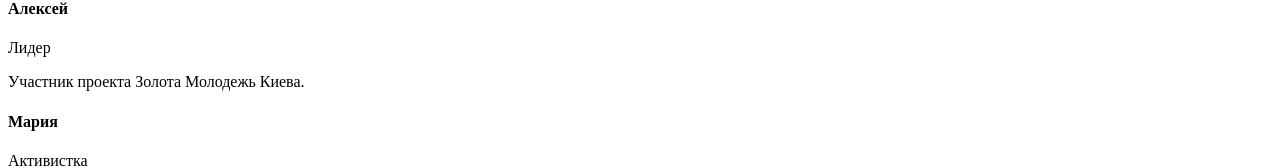
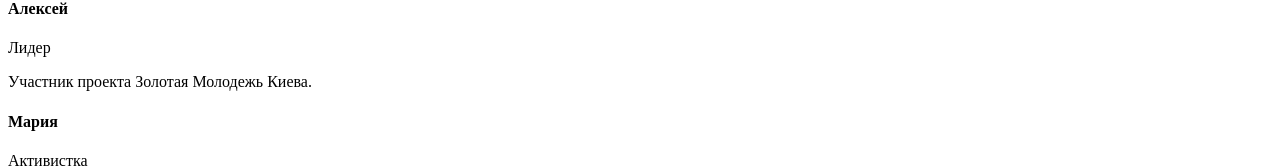
Before and after one commit to 4xsttqxnkh-afk/goldchildrenkiev, a React (Vite) app: page / in a window 1280 px wide. Shown: the part 150-318 px from the top of the page. Built offline with nearby package versions, Linux system fonts and the light colour scheme; the HTML template or start-up script is replaced by a standard one.

Commit message:
Update App.jsx

```diff
--- a/src/App.jsx
+++ b/src/App.jsx
@@ -17,7 +17,7 @@ function MemberCard({ name, role, img, description }) {
 
 export default function App() {
   const members = [
-    { name: 'Алексей', role: 'Лидер', description: 'Участник проекта Золота Молодежь Киева.', img: 'https://via.placeholder.com/400x300?text=Alexey' },
+    { name: 'Алексей', role: 'Лидер', description: 'Участник проекта Золотая Молодежь Киева.', img: 'https://via.placeholder.com/400x300?text=Alexey' },
     { name: 'Мария', role: 'Активистка', description: 'Продвигает молодежные инициативы в Киеве.', img: 'https://via.placeholder.com/400x300?text=Maria' },
     { name: 'Игорь', role: 'Организатор', description: 'Отвечает за мероприятия и встречи.', img: 'https://via.placeholder.com/400x300?text=Igor' }
   ];
```
